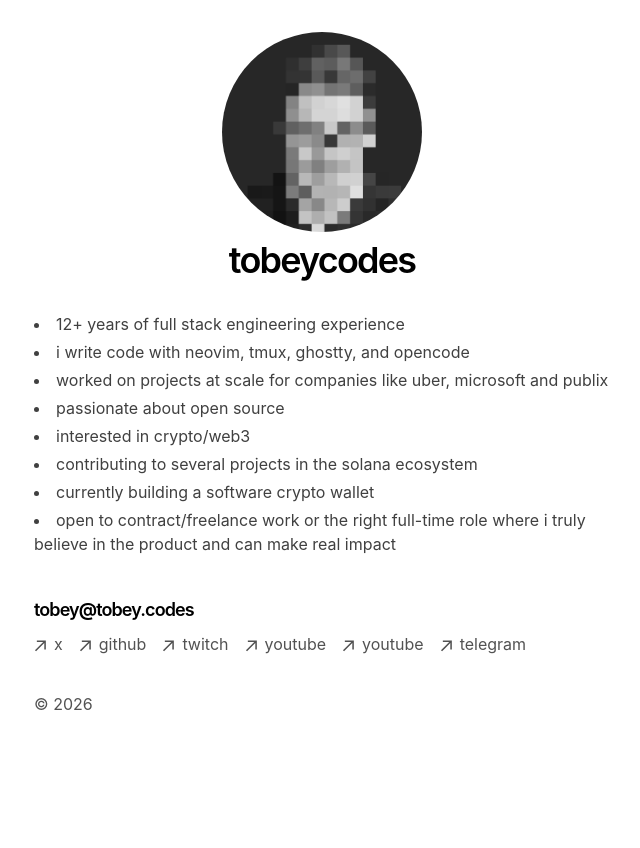
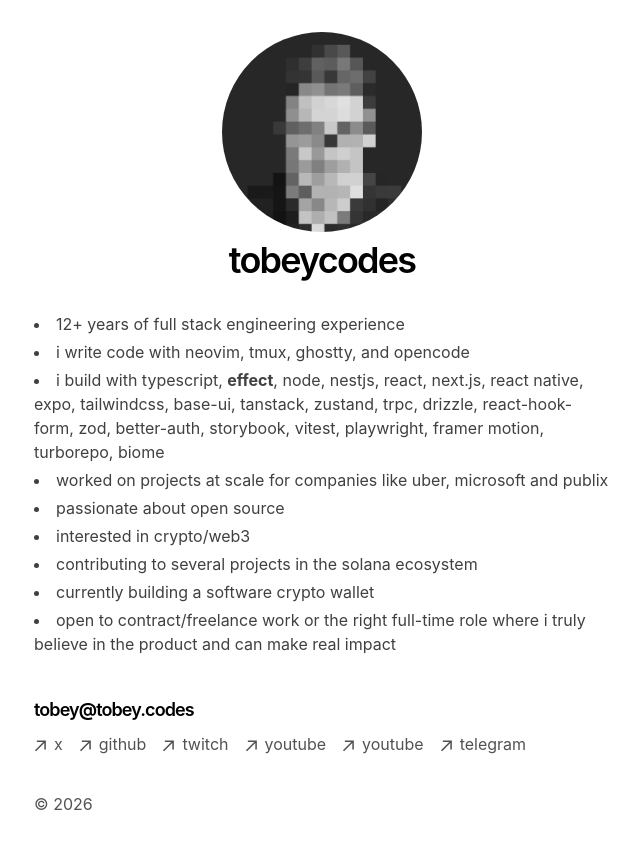
Before and after one commit to tobeycodes/tobey.codes, a Next.js app: page / in a window 1280 px wide. Shown: the top 848 px of the page, without its empty margins (318-958 px from the left). Before the commit the page ends 800 px from the top, so only its background shows below. Built offline with nearby package versions, Linux system fonts and the light colour scheme.

Commit message:
feat: add tech stack

```diff
--- a/app/page.tsx
+++ b/app/page.tsx
@@ -19,6 +19,13 @@
           <li>12+ years of full stack engineering experience</li>
           <li>i write code with neovim, tmux, ghostty, and opencode</li>
           <li>
+            i build with typescript,{" "}
+            <strong className="font-bold">effect</strong>, node, nestjs, react,
+            next.js, react native, expo, tailwindcss, base-ui, tanstack,
+            zustand, trpc, drizzle, react-hook-form, zod, better-auth,
+            storybook, vitest, playwright, framer motion, turborepo, biome
+          </li>
+          <li>
             worked on projects at scale for companies like uber, microsoft and
             publix
           </li>
```
